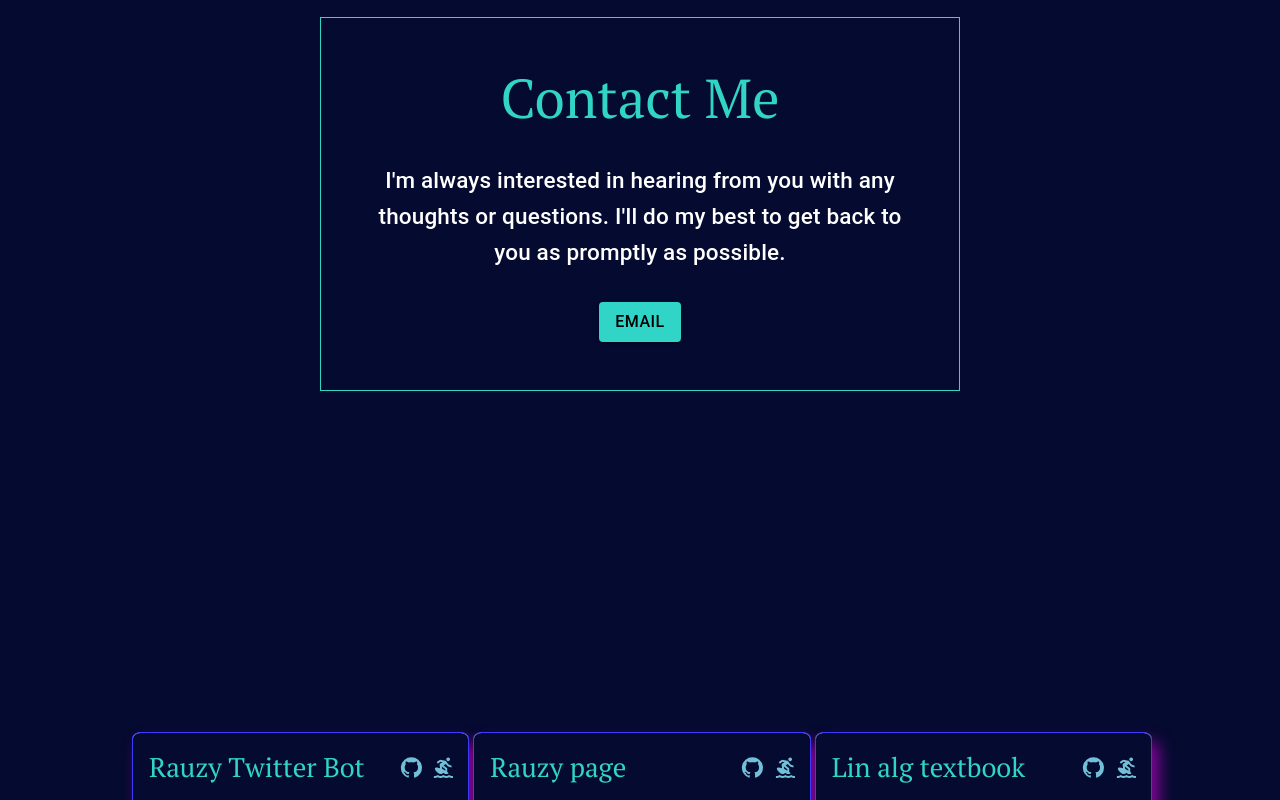
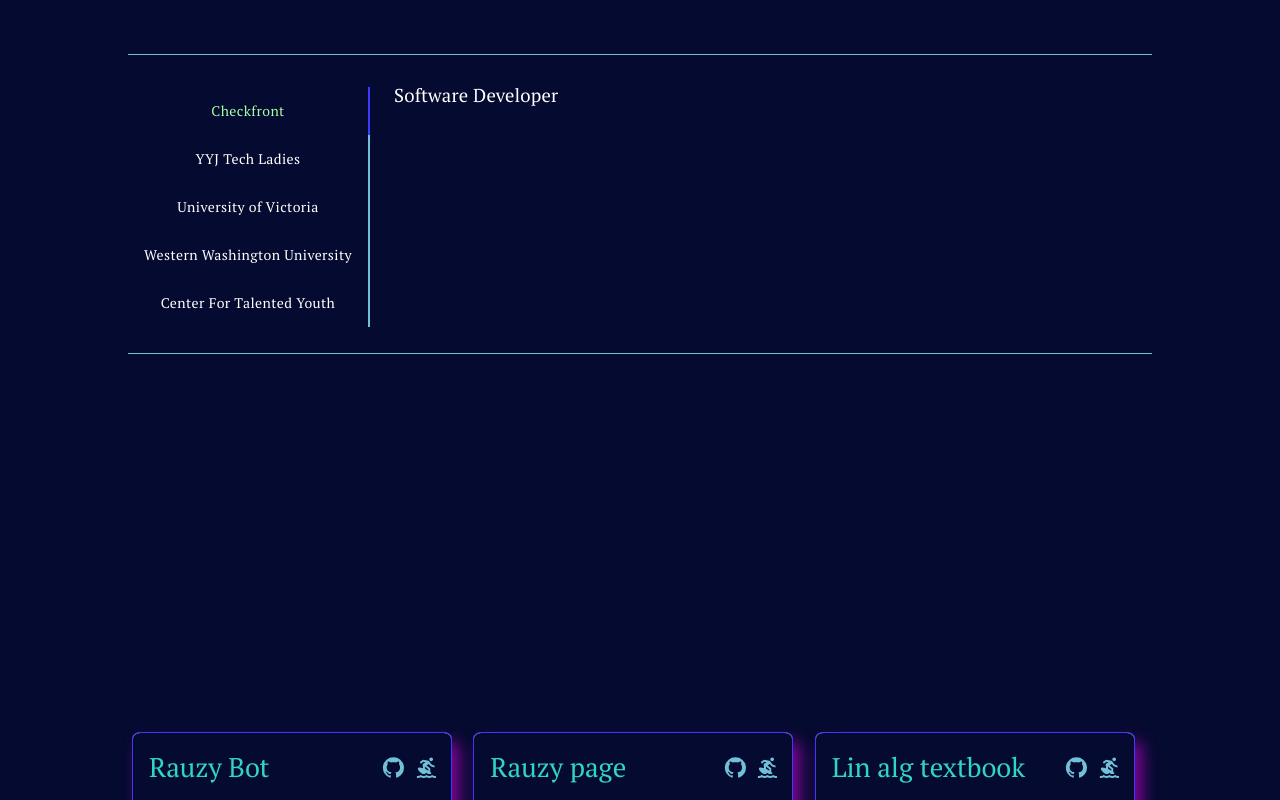
Before and after one commit to polygonart6777/portfolio, a React (Create React App) app: page / in a window 1280 px wide. Shown: the part 1060-1860 px from the top of the page. Built offline with nearby package versions, Linux system fonts and the light colour scheme; a web font is replaced by a local one.

Commit message:
Adds experience

```diff
--- a/src/components/NavMenu.tsx
+++ b/src/components/NavMenu.tsx
@@ -4,11 +4,11 @@
 import IconButton from "@mui/material/IconButton";
 import Box from "@mui/material/Box";
 import Drawer from "@mui/material/SwipeableDrawer";
-import Typography from "@mui/material/Typography";
 import List from "@mui/material/List";
 import ListItem from "@mui/material/ListItem";
 import ListItemText from "@mui/material/ListItemText";
-
+import ListItemButton from "@mui/material/ListItemButton";
+import Link from "@mui/material/Link";
 import { navigationLinks } from "../utils/navigation.js";
 import MenuIcon from "@mui/icons-material/Menu";
 
@@ -37,32 +37,25 @@
           sx: {
             width: 200,
             backgroundColor: "#3d3afb",
+            color: "white ",
           },
         }}
       >
         <List>
           {navigationLinks.map(({ name, id }) => (
-            <ListItem
-              key={id}
-              button
-              onClick={() => setOpen(false)}
-              sx={{
-                textDecoration: "none",
-                color: "white",
-              }}
-            >
-              <Typography variant="h5" component="div" color="black">
-                <HashLink
-                  smooth
-                  to={`/page#${id}`}
-                  style={{
-                    textDecoration: "none",
-                    color: "white",
-                  }}
-                >
-                  {name}
-                </HashLink>
-              </Typography>
+            <ListItem key={id} onClick={() => setOpen(false)}>
+              <ListItemButton
+                component={Link}
+                href={`/page#${id}`}
+                sx={{
+                  "&:hover": {
+                    backgroundColor: "#3634e1",
+                    transform: "scale3d(1.05, 1.05, 1)",
+                  },
+                }}
+              >
+                <ListItemText primary={name} />
+              </ListItemButton>
             </ListItem>
           ))}
         </List>
--- a/src/components/ProjectCard.tsx
+++ b/src/components/ProjectCard.tsx
@@ -26,7 +26,7 @@
   return (
     <Card
       sx={{
-        maxWidth: 340,
+        maxWidth: 320,
         borderRadius: "2.5%",
         borderColor: "#3d3afb",
         boxShadow: "7px 10px 15px rgb(255,0,255,.5)",
@@ -117,7 +117,7 @@
                 variant="body2"
                 color="#71C0D8"
                 sx={{
-                  fontSize: ".8rem",
+                  fontSize: ".75rem",
                   paddingBottom: ".5rem",
                   paddingInline: ".3rem",
                   fontFamily: "Space Mono",
--- a/src/components/Torus.tsx
+++ b/src/components/Torus.tsx
@@ -1,10 +1,29 @@
 import React from "react";
 
 export default function Torus() {
+  const [opacity, setOpacity] = React.useState(0.5);
   return (
-    <mesh position={[0, 0, 0]} rotation={[-5, 10, 3]}>
-      <torusBufferGeometry attach="geometry" args={[8, 2.6, 20, 80]} />
-      <meshNormalMaterial opacity=".5" transparent />
-    </mesh>
+    <>
+      <mesh
+        position={[0, 0, 0]}
+        rotation={[-5, 10, 3]}
+        onClick={() => {
+          setOpacity(0.6);
+        }}
+        onPointerOver={() => {
+          setOpacity(0.6);
+        }}
+        onPointerOut={() => {
+          setOpacity(0.5);
+        }}
+      >
+        <torusBufferGeometry
+          attach="geometry"
+          args={[8, 2.6, 20, 80]}
+          name="torus"
+        />
+        <meshNormalMaterial opacity={opacity} transparent />
+      </mesh>
+    </>
   );
 }
--- /dev/null
+++ b/src/pages/Experience.tsx
@@ -0,0 +1,114 @@
+import * as React from "react";
+import Tabs from "@mui/material/Tabs";
+import Tab from "@mui/material/Tab";
+import Typography from "@mui/material/Typography";
+import Box from "@mui/material/Box";
+
+import { experience } from "../utils/experience.js";
+
+interface TabPanelProps {
+  children?: React.ReactNode;
+  index: number;
+  value: number;
+}
+
+function TabPanel(props: TabPanelProps) {
+  const { children, value, index, ...other } = props;
+
+  return (
+    <div
+      role="tabpanel"
+      hidden={value !== index}
+      id={`vertical-tabpanel-${index}`}
+      aria-labelledby={`vertical-tab-${index}`}
+      {...other}
+    >
+      {value === index && (
+        <Box component="h5" sx={{ paddingLeft: 3, color: "white" }}>
+          <Typography component="h5">{children}</Typography>
+        </Box>
+      )}
+    </div>
+  );
+}
+
+function a11yProps(index: number) {
+  return {
+    id: `vertical-tab-${index}`,
+    "aria-controls": `vertical-tabpanel-${index}`,
+  };
+}
+
+export default function VerticalTabs() {
+  const [value, setValue] = React.useState(0);
+
+  const handleChange = (event: React.SyntheticEvent, newValue: number) => {
+    setValue(newValue);
+  };
+
+  return (
+    <Box
+      component="div"
+      sx={{
+        display: "flex",
+        height: "100vh",
+        justifyContent: "center",
+        alignItems: "center",
+        alignContent: "center",
+        width: "80%",
+        margin: "auto",
+      }}
+    >
+      <Box
+        component="div"
+        sx={{
+          flexGrow: 1,
+          display: "flex",
+          height: 300,
+          backgroundColor: "transparent",
+          borderTop: 1,
+          borderBottom: 1,
+          borderColor: "#71C0D8",
+        }}
+      >
+        <Tabs
+          orientation="vertical"
+          variant="scrollable"
+          visibleScrollbar
+          scrollButtons="auto"
+          value={value}
+          onChange={handleChange}
+          aria-label="experience"
+          // @ts-ignore: Unreachable code error
+          TabIndicatorProps={{ style: { background: "#3d3afb" } }}
+          sx={{
+            paddingTop: "2rem",
+          }}
+        >
+          {experience.map(({ company }, index) => (
+            <Tab
+              label={company}
+              {...a11yProps(index)}
+              sx={{
+                fontSize: 14,
+                fontFamily: "PT Serif",
+                textTransform: "none",
+                borderRight: 2,
+                borderColor: "#71C0D8",
+                color: "white",
+                "&.Mui-selected": {
+                  color: "rgb(165, 255, 165)",
+                },
+              }}
+            />
+          ))}
+        </Tabs>
+        {experience.map(({ company, position }, index) => (
+          <TabPanel value={value} index={index}>
+            {position}
+          </TabPanel>
+        ))}
+      </Box>
+    </Box>
+  );
+}
--- a/src/pages/Home.tsx
+++ b/src/pages/Home.tsx
@@ -9,6 +9,7 @@
 import Social from "../components/Social";
 import FloatSocial from "../components/FloatSocial";
 import Torus from "../components/Torus";
+import { toggleButtonGroupClasses } from "@mui/material";
 
 const layoutStyle = {
   color: "white",
--- a/src/theme.js
+++ b/src/theme.js
@@ -46,14 +46,6 @@
       },
     },
     components: {
-      MuiCssBaseline: {
-        "@global": {
-          body: {
-            color: "white",
-            backgroundColor: '"#ff5cb8"',
-          },
-        },
-      },
       MuiFab: {
         styleOverrides: {
           root: {
--- /dev/null
+++ b/src/utils/experience.js
@@ -0,0 +1,44 @@
+export const experience = [
+  {
+    company: "Checkfront",
+    website: "https://www.checkfront.com",
+    position: "Software Developer",
+    dates: "January 2020- current",
+    years: yearsDiff("01-07-2020", "today"),
+  },
+  {
+    company: "YYJ Tech Ladies",
+    website: "https://www.wwu.edu",
+    position: "Mathematics Instructor",
+    dates: "August 2010- June 2015",
+    years: yearsDiff("08-26-2010", "06-20-2015"),
+  },
+  {
+    company: "University of Victoria",
+    website: "https://www.wwu.edu",
+    position: "Mathematics Instructor",
+    dates: "August 2010- June 2015",
+    years: yearsDiff("08-26-2010", "06-20-2015"),
+  },
+  {
+    company: "Western Washington University",
+    website: "https://www.wwu.edu",
+    position: "Mathematics Instructor",
+    dates: "August 2010- June 2015",
+    years: yearsDiff("08-26-2010", "06-20-2015"),
+  },
+  {
+    company: "Center For Talented Youth",
+    website: "https://www.wwu.edu",
+    position: "Mathematics Instructor",
+    dates: "August 2010- June 2015",
+    years: yearsDiff("08-26-2010", "06-20-2015"),
+  },
+];
+
+function yearsDiff(d1, d2) {
+  let date1 = new Date(d1);
+  let date2 = new Date(d2);
+  let yearsDiff = date2.getFullYear() - date1.getFullYear();
+  return yearsDiff;
+}
--- a/src/utils/navigation.js
+++ b/src/utils/navigation.js
@@ -2,10 +2,11 @@
 import About from "../pages/About";
 import Projects from "../pages/Projects";
 import Contact from "../pages/Contact";
+import Experience from "../pages/Experience";
 
 export const navigationLinks = [
   { id: "home", name: "Home", component: <Home /> },
-  { id: "experience", name: "Experience", component: <Contact /> },
+  { id: "experience", name: "Experience", component: <Experience /> },
   { id: "projects", name: "Projects", component: <Projects /> },
   { id: "about", name: "About", component: <About /> },
   { id: "contact", name: "Contact", component: <Contact /> },
--- a/src/utils/projects.js
+++ b/src/utils/projects.js
@@ -1,6 +1,6 @@
 export const projects = [
   {
-    title: "Rauzy Twitter Bot",
+    title: "Rauzy Bot",
     description: "Twitter bot that displays a new Rauzy fractal everyday.",
     tech: ["Python", "NumPy", "Matplotlib", "Twitter API"],
     hrefPage: "https://twitter.com/graphtrib/",
```
